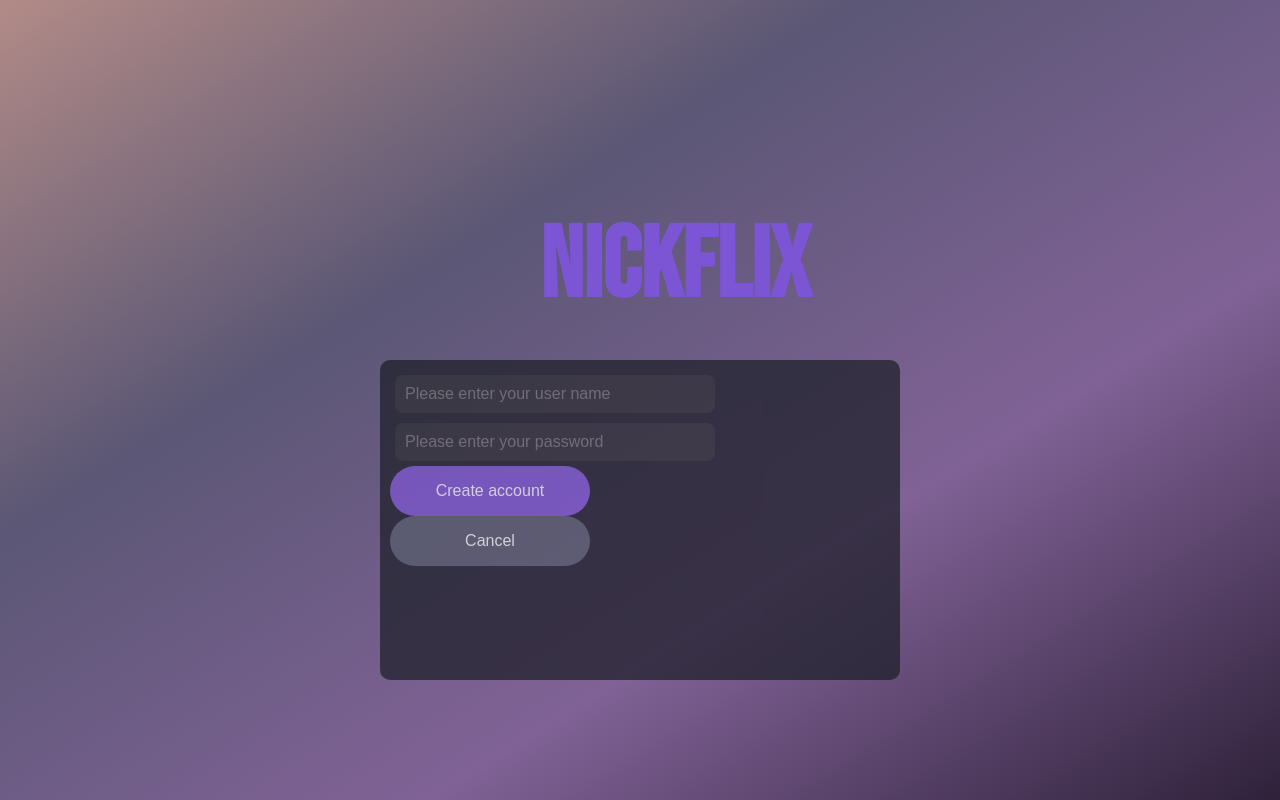
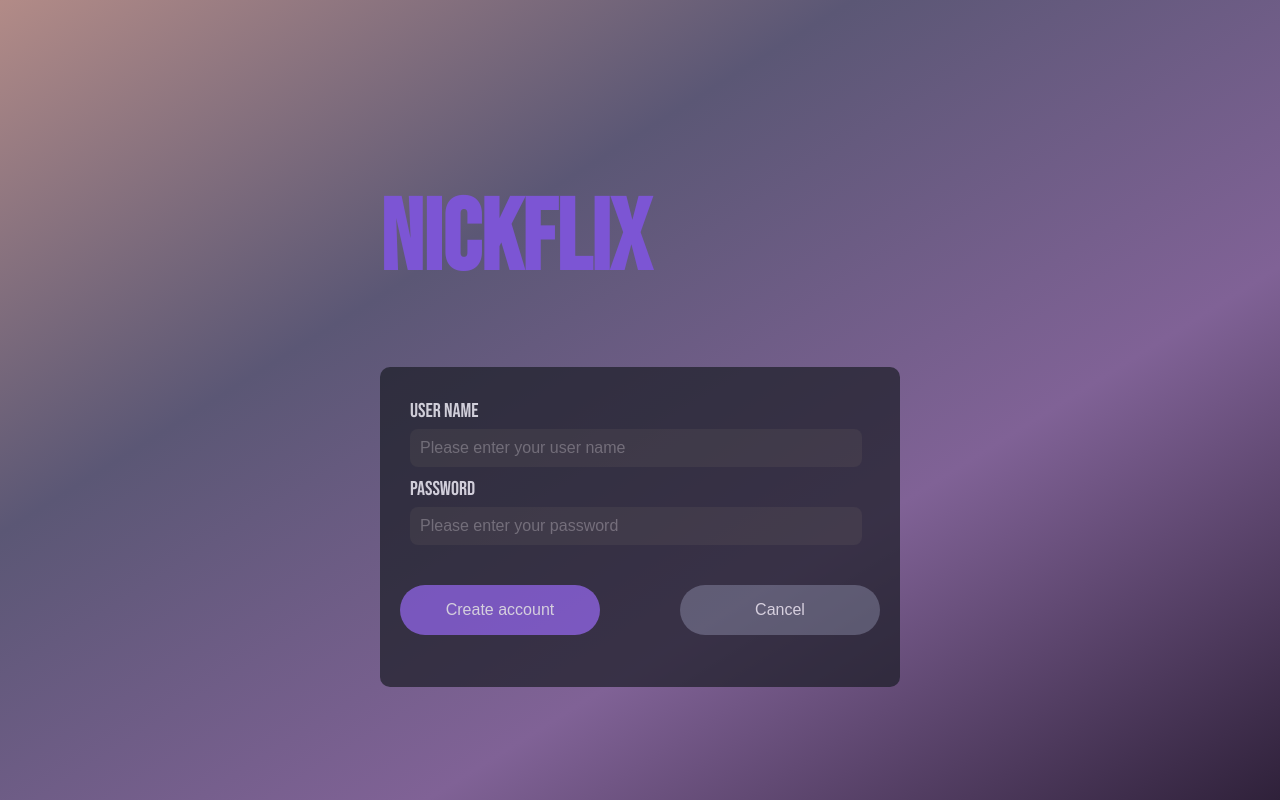
Before and after one commit to Nhujarski/Video-Project, a React (Create React App) app: page / in a window 1280 px wide. Built offline with nearby package versions, Linux system fonts and the light colour scheme; no server answers.

Commit message:
built form component. added in lables and styles to input

```diff
--- a/src/App.css
+++ b/src/App.css
@@ -8,13 +8,7 @@
   justify-content: center;
 }
 
-.text-wrapper {
-    shape-outside: circle(50% at 50% 50%);
-    width: 200px; /* Adjust the width as needed */
-    height: 200px; /* Adjust the height as needed */
-    float: left; /* This ensures the text wraps around the shape */
-    margin: 20px; /* Add some margin for better visibility */
-}
+
 
 h1 {
   color: #7C55D4;
--- a/src/App.js
+++ b/src/App.js
@@ -1,8 +1,7 @@
 import { useEffect, useState } from 'react';
 import './App.css';
-import Input from './components/Input/Input';
+import FormLayout from './components/FormLayout/FormLayout';
 import Card from './components/Card/Card';
-import Button from './components/Button/Button';
 
 function App() {
   const [user, setUser] = useState('');
@@ -39,21 +38,10 @@ function App() {
     <div className='layout'>
       <div className='text-wrapper'>
         <h1>NickFlix</h1>
+        <Card>
+          <FormLayout />
+        </Card>
       </div>
-      <Card>
-        <Input type={'text'} placeHolder={'Please enter your user name'} />
-        <Input type={'password'} placeHolder={'Please enter your password'} />
-        <Button
-          className={'primary'}
-          OnClick={() => alert('Clicked')}
-          buttonText={'Create account'}
-        />
-        <Button
-          className={'secondary'}
-          OnClick={() => alert('Clicked Cancel')}
-          buttonText={'Cancel'}
-        />
-      </Card>
     </div>
   );
 }
--- a/src/components/Card/card.css
+++ b/src/components/Card/card.css
@@ -1,8 +1,6 @@
 .card-body {
     width: 500px;
     height: 300px;
-    display: flex;
-    flex-direction: column;
     border: none;
     background-color: #1B1D26;
     border-radius: 10px;
--- /dev/null
+++ b/src/components/FormLayout/FormLayout.jsx
@@ -0,0 +1,38 @@
+import React from 'react';
+import './formlayout.css';
+
+import Input from '../Input/Input';
+import Button from '../Button/Button';
+
+const FormLayout = () => {
+  return (
+    <div className='form'>
+      <Input
+        inputId='userName'
+        type={'text'}
+        placeHolder={'Please enter your user name'}
+        labelName='User Name'
+      />
+      <Input
+        inputId='password'
+        labelName='Password'
+        type={'password'}
+        placeHolder={'Please enter your password'}
+      />
+      <div className='button-container'>
+        <Button
+          className={'primary'}
+          OnClick={() => alert('Clicked')}
+          buttonText={'Create account'}
+        />
+        <Button
+          className={'secondary'}
+          OnClick={() => alert('Clicked Cancel')}
+          buttonText={'Cancel'}
+        />
+      </div>
+    </div>
+  );
+};
+
+export default FormLayout;
--- /dev/null
+++ b/src/components/FormLayout/formlayout.css
@@ -0,0 +1,15 @@
+.form {
+    display: flex;
+    flex-direction: column;
+    padding: 10px;
+    align-items: center;
+    justify-content: center;
+    height: 90%;
+}
+
+.button-container {
+    display: flex;
+    justify-content: space-between;
+    margin-top: 20px;
+    width: 100%;
+}
--- a/src/components/Input/Input.jsx
+++ b/src/components/Input/Input.jsx
@@ -1,12 +1,14 @@
 import React, { useState } from 'react';
 import './input.css';
 
-const Input = ({ placeHolder, type }) => {
+const Input = ({ placeHolder, type, labelName, inputId }) => {
   const [inputVal, setInputVal] = useState('');
 
   return (
-    <>
+    <div className='input-wrapper'>
+      <label for={inputId}>{labelName}</label>
       <input
+        id={inputId}
         className='form-input'
         type={type}
         onChange={(e) => {
@@ -14,7 +16,7 @@ const Input = ({ placeHolder, type }) => {
         }}
         value={inputVal}
         placeholder={placeHolder}></input>
-    </>
+    </div>
   );
 };
 
--- a/src/components/Input/input.css
+++ b/src/components/Input/input.css
@@ -1,9 +1,25 @@
+.input-wrapper {
+  position: relative;
+  margin-bottom: 10px; /* Adjust as needed */
+  margin: 10px;
+  width: 100%;
+}
+
+label {
+  position: absolute;
+  top: -20px; /* Adjust as needed */
+  left: 10px;
+  font-size: 20px; /* Adjust as needed */
+  color: #FDFFFF;
+  font-family: "Bebas Neue", sans-serif;
+}
+
 .form-input {
-    width: 300px;
+    width: 90%;
     border-radius: 8px;
     font-size: 16px;
     padding: 10px;
-    margin: 5px;
+    margin: 10px;
     background-color: #2A2B2E;
     border: none;
     color: #FDFFFF;
```
